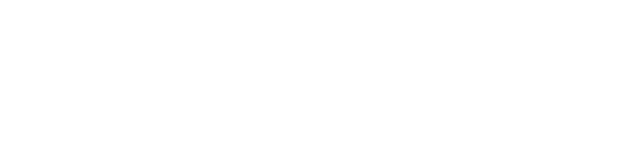
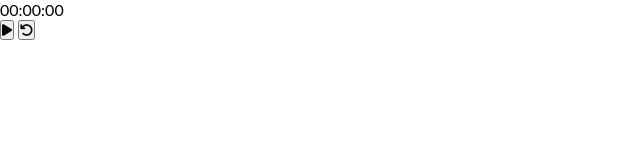
Before and after one commit to MiguelLamas/javascript-dom-manipulation-challenges, a plain HTML site: page Project-4/index.html in a window 1280 px wide. Shown: the whole page, without its empty margins (0-640 px from the left). Drawn offline with Linux system fonts and the light colour scheme.

Commit message:
Mark Upadded

```diff
--- a/Project-4/index.html
+++ b/Project-4/index.html
@@ -23,9 +23,21 @@
     <title>DOM Manipulation Part 2</title>
   </head>
   <body>
-    <!-- Project 4:  -->
+    <!-- Project 4: Stop-Watch / Pro -->
 
+    <div class="container">
+      <div id="timer">00:00:00</div>
 
+      <div class="buttons">
+        <button class="startStopBtn">
+          <i class="fa-solid fa-play" id="play"></i>
+        </button>
+
+        <button id="resetBtn">
+          <i class="fa-solid fa-arrow-rotate-left" id="reset"></i>
+        </button>
+      </div>
+    </div>
 
     <!-- SCRIPTS -->
     <script src="project-4.js"></script>
```
Also changed, not shown: Project-4/styles.css (line endings or trailing spaces).
